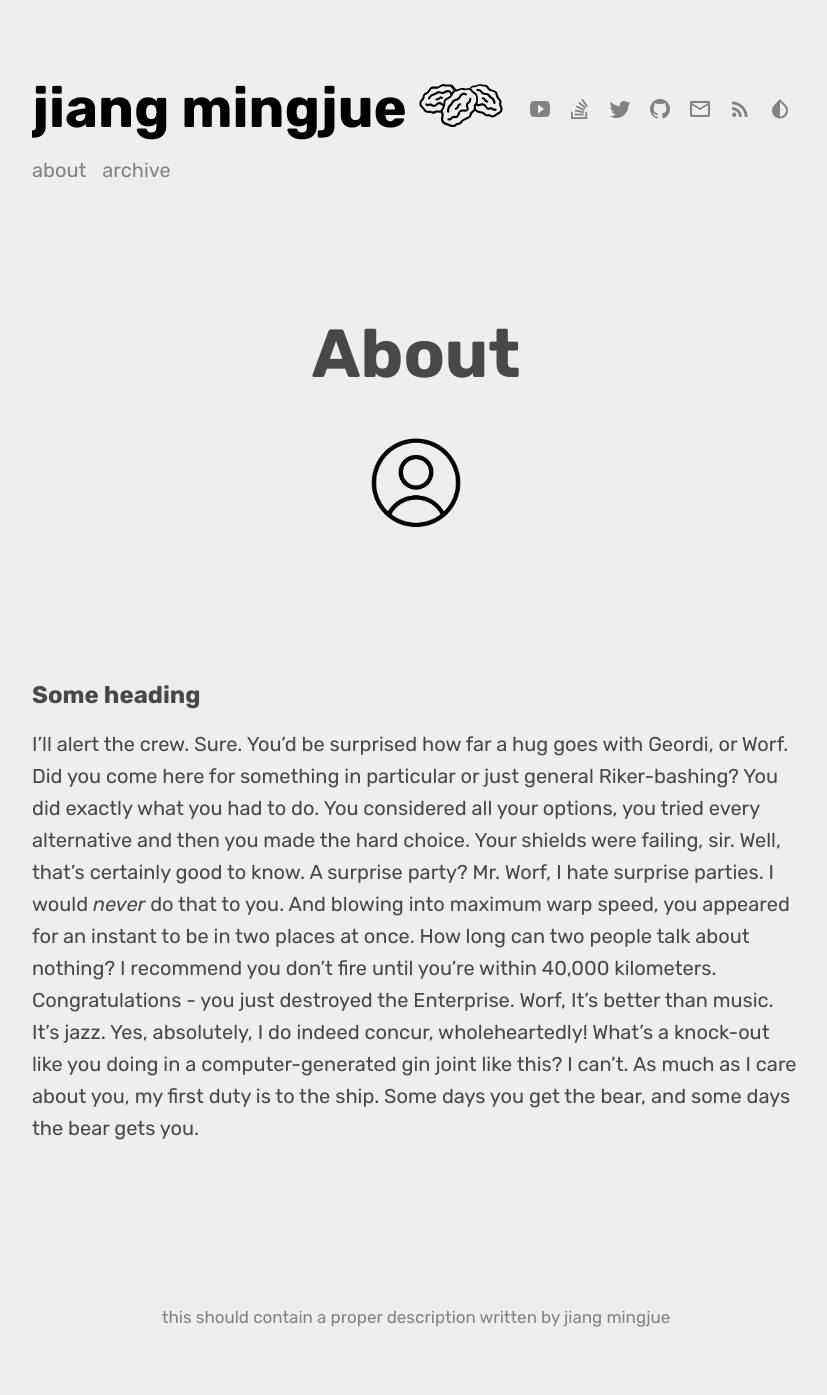
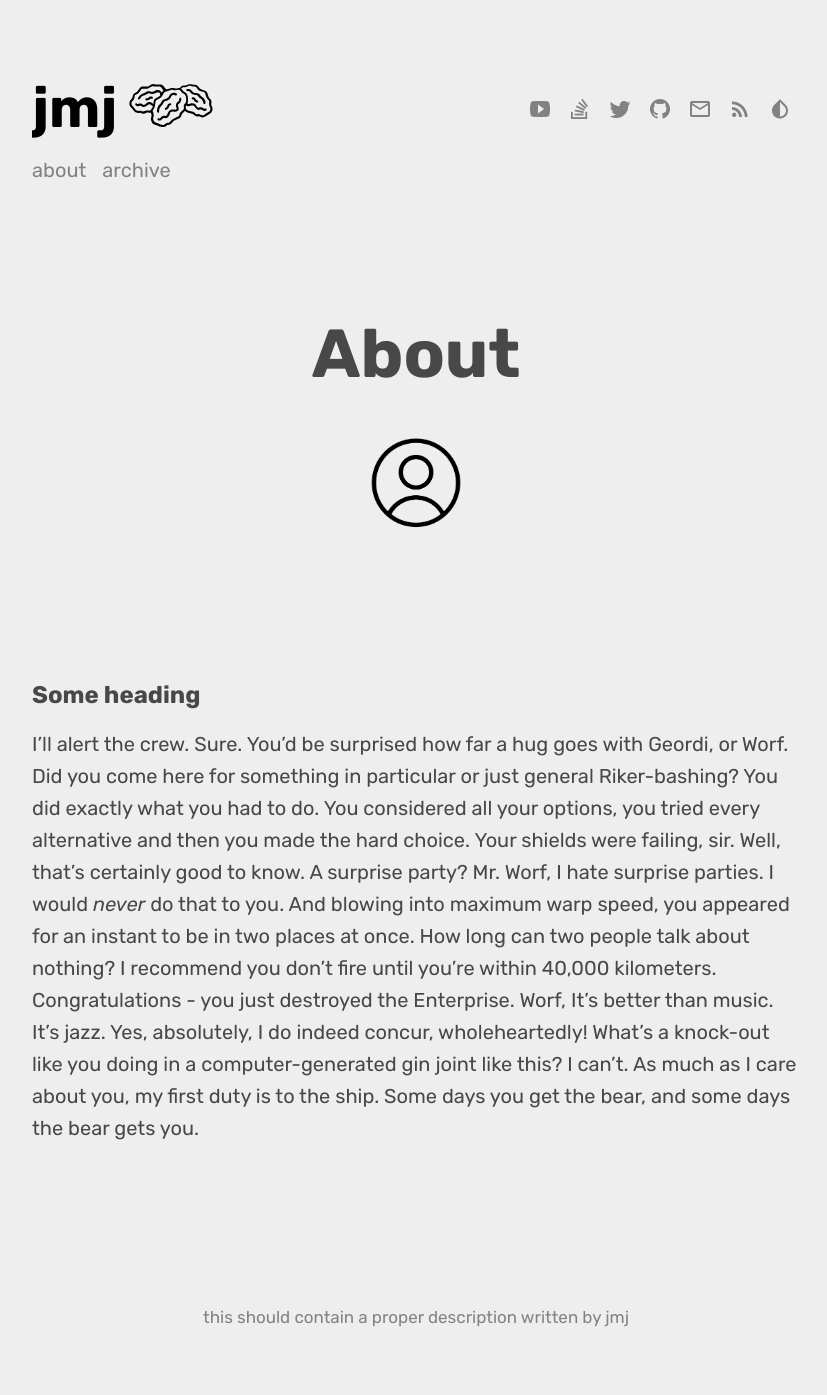
Before and after one commit to jiangmingjue/jiangmingjue.github.io, a Jekyll site: the page built from about.md, in a window 1280 px wide. Shown: the whole page, without its empty margins (224-1051 px from the left). Built offline with Jekyll 4.4.1, drawn with Linux system fonts in a browser that asks for light colours; some web fonts are replaced.

Commit message:
Update _config.yml

```diff
--- a/_config.yml
+++ b/_config.yml
@@ -5,7 +5,7 @@ url                          : "https://jiangmingjue.github.io/" # the base host
                                   # `http://<username>.github.io` - for GitHub
 
 blog:
-  title                      : jiang mingjue
+  title                      : jmj
   description                  : >
                                this should contain a proper description
 
@@ -26,7 +26,7 @@ blog:
 
 # Author info
 author:
-  fullname                  : jiang mingjue
+  fullname                  : jmj
   rss                       : true # generate RSS feed and show it's icon in header
   mail                      : jiangmingjue@gmail.com # change to your e-mail address
   twitter                   : jiangmingjue
```
